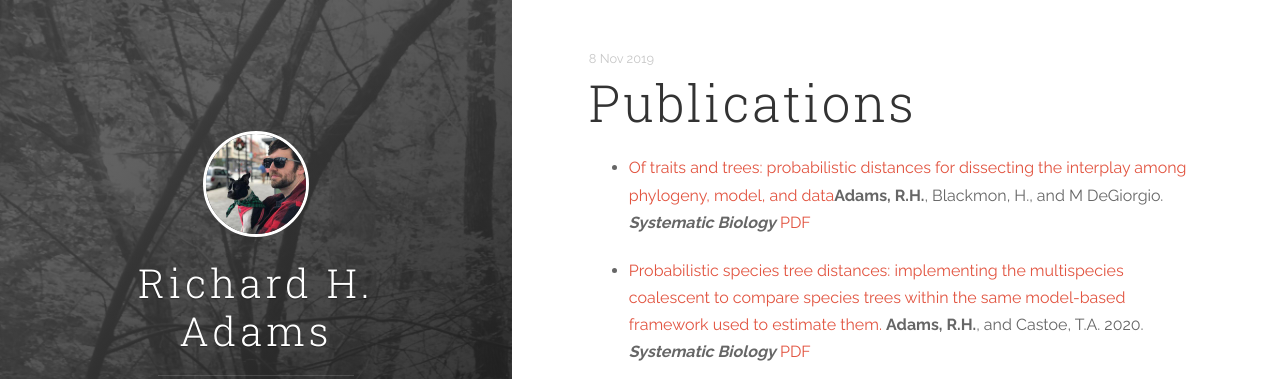
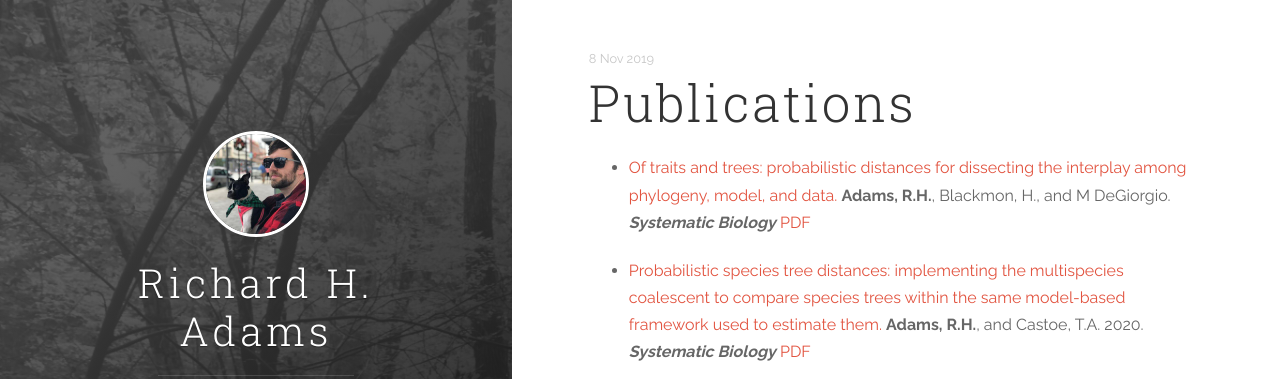
Before and after one commit to rhaTESTrha/Research, a Jekyll site: the page built from _posts/2019-11-08-publications.markdown, in a window 1280 px wide and 900 px high. Shown: the top 379 px of the window. Built offline with Jekyll 4.4.1, drawn with Linux system fonts in a browser that asks for light colours.

```diff
--- a/_posts/2019-11-08-publications.markdown
+++ b/_posts/2019-11-08-publications.markdown
@@ -4,7 +4,7 @@ date:   2019-11-08 15:04:23
 categories: [jekyll]
 ---
 
-* [Of traits and trees: probabilistic distances for dissecting the interplay among phylogeny, model, and data](https://academic.oup.com/sysbio/advance-article/doi/10.1093/sysbio/syab009/6136195?searchresult=1)__Adams, R.H.__, Blackmon, H., and M DeGiorgio. ___Systematic Biology___
+* [Of traits and trees: probabilistic distances for dissecting the interplay among phylogeny, model, and data. ](https://academic.oup.com/sysbio/advance-article/doi/10.1093/sysbio/syab009/6136195?searchresult=1)__Adams, R.H.__, Blackmon, H., and M DeGiorgio. ___Systematic Biology___
 [PDF](assets/TreeTraits_2021.pdf)
 
 * [Probabilistic species tree distances: implementing the multispecies coalescent to compare species trees within the same model-based framework used to estimate them. ](https://academic.oup.com/sysbio/article/69/1/194/5488962)__Adams, R.H.__, and Castoe, T.A. 2020. ___Systematic Biology___
```
